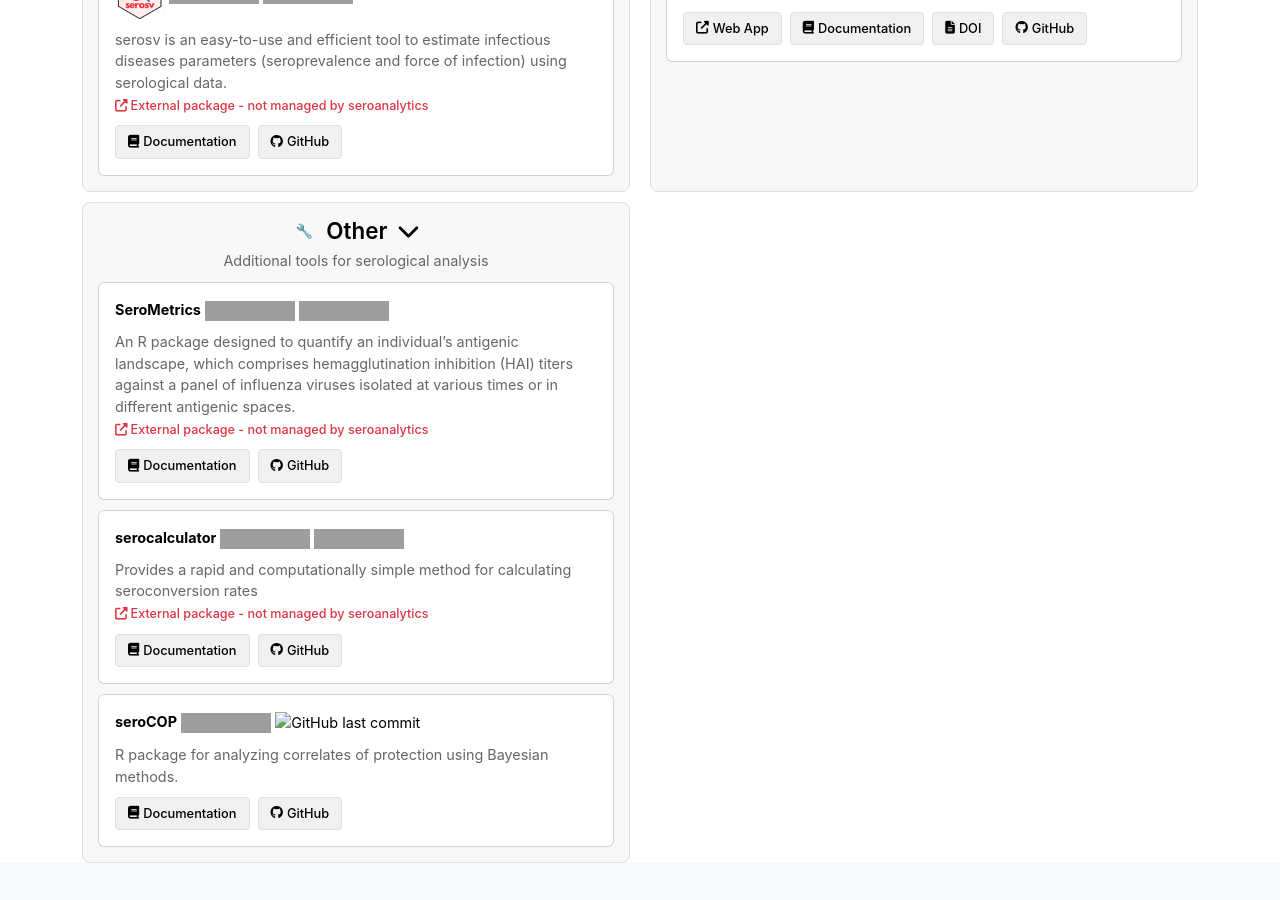
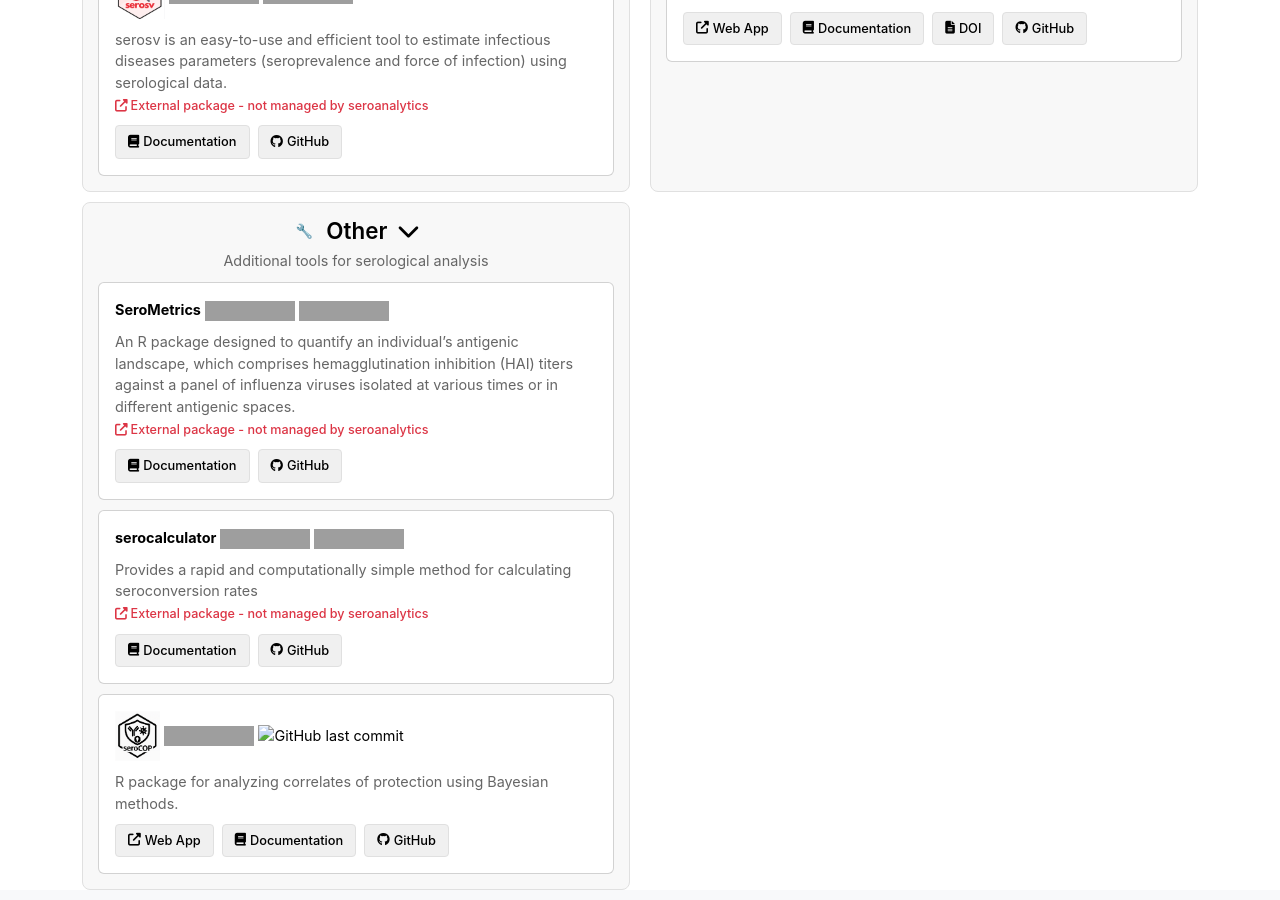
Before and after one commit to seroanalytics/seroanalytics.github.io, a Jekyll site: the page built from index.md, in a window 1280 px wide and 900 px high, scrolled down 1330 px, cut to the strip 0-900 px from the top of the window. Built offline with Jekyll 4.4.1, drawn with Linux system fonts in a browser that asks for light colours; before the commit the page ends 2203 px from its top, so only the background shows below that; grey boxes are pictures that could not be loaded.

Commit message:
Added seroCOP links

```diff
--- a/_data/other.yml
+++ b/_data/other.yml
@@ -14,7 +14,9 @@
 
 - name: "seroCOP"
   description: "R package for analyzing correlates of protection using Bayesian methods."
+  web: "https://seroanalytics.org/seroCOP-web/"
   docs: "/seroCOP"
   gh_repo: "seroCOP"
   category: "other"
   external: false
+  logo: "serocop_logo.png"
```
Also changed, not shown: assets/serocop_logo.png (added).
